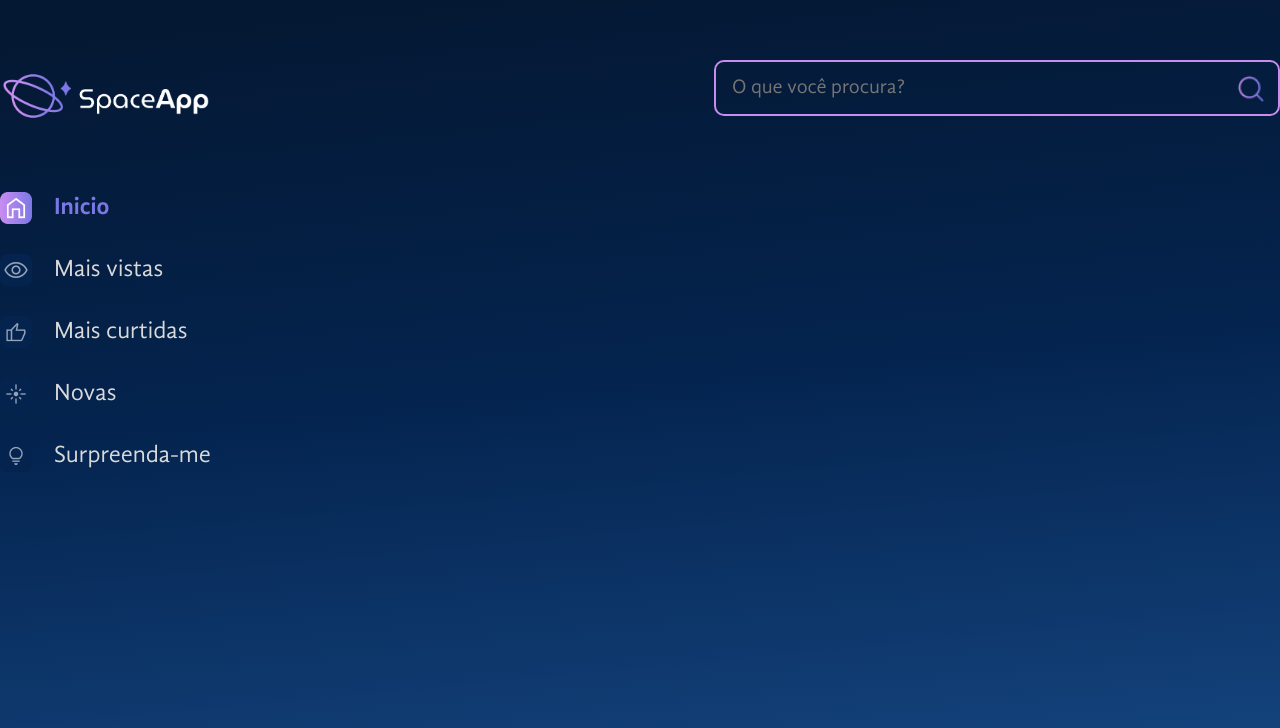
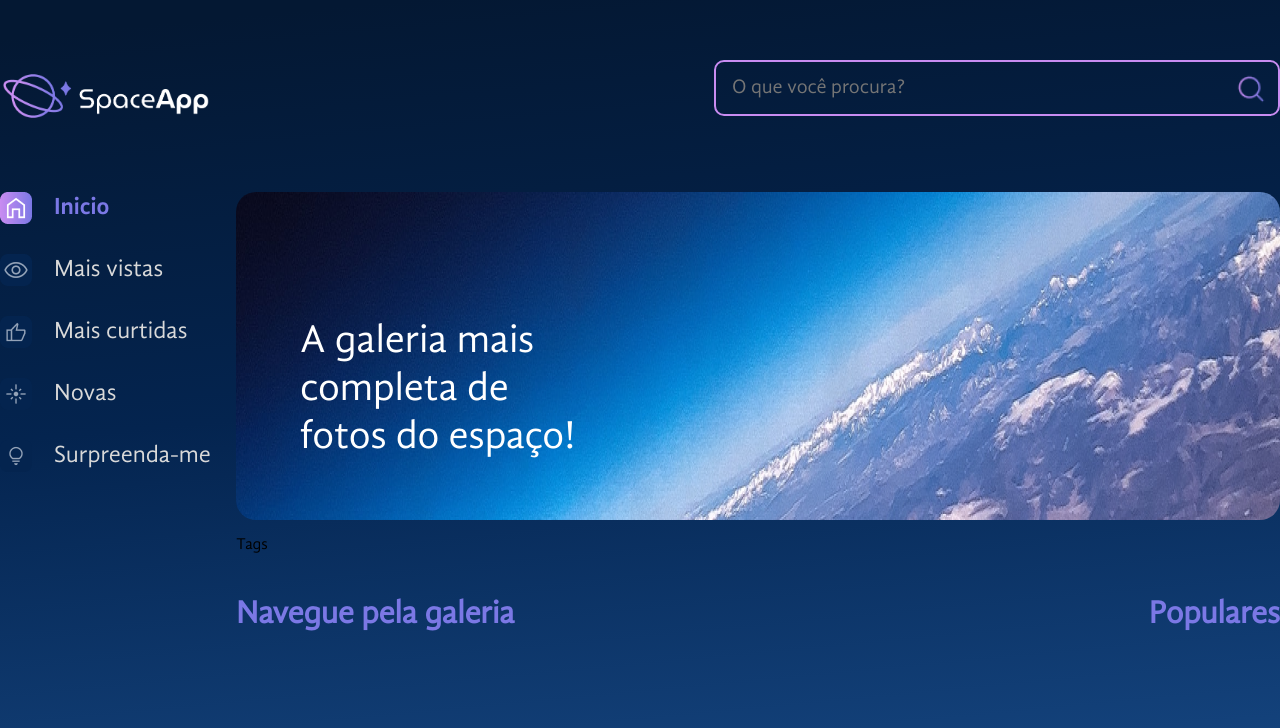
Before and after one commit to felfreitas/space-app, a React (Vite) app: page / in a window 1280 px wide. Shown: the top 728 px of the page. Built offline with nearby package versions, Linux system fonts and the light colour scheme.

Commit message:
Criação dos titulos e início de criação das tags

```diff
--- a/src/App.jsx
+++ b/src/App.jsx
@@ -2,6 +2,9 @@ import { styled } from "styled-components"
 import EstilosGlobais from "./components/EstilosGlobais";
 import Cabecalho from "./components/Cabecalho";
 import BarraLateral from "./components/BarraLateral";
+import Banner from "./components/Banner";
+import bannerImagem from './assets/banner.png'
+import Galeria from "./components/Galeria";
 
 const FundoGradiente = styled.div`
 background: linear-gradient(174.61deg, #041833 4.16%, #04244F 48%, #154580 96.76%);
@@ -9,13 +12,44 @@ width:100%;
 min-height:100vh;
 `
 
+const AppContainer = styled.div`
+  width:1440px;
+  margin: 0 auto;
+  max-width:100%;
+`
+const MainContainer = styled.main`
+  display: flex;
+  gap:24px;
+`
+
+const ConteudoGaleria = styled.section`
+  display:flex;
+  flex-direction:column;
+  flex-grow: 1;
+`
+
 function App() {
 
   return (
     <FundoGradiente>
       <EstilosGlobais />
-      <Cabecalho />
-      <BarraLateral />
+      <AppContainer>
+
+        <Cabecalho />
+        <MainContainer>
+
+          <BarraLateral />
+
+          <ConteudoGaleria>
+
+            <Banner texto='A galeria mais completa de fotos do espaço!' backgroundImage={bannerImagem} />
+
+
+            <Galeria />
+
+          </ConteudoGaleria>
+        </MainContainer>
+      </AppContainer>
     </FundoGradiente>
   )
 }
--- /dev/null
+++ b/src/components/Banner/index.jsx
@@ -0,0 +1,41 @@
+import styled from "styled-components";
+
+const FigureEstilizada = styled.figure`
+
+    background-image: ${props => `url(${props.$backgroundImage})`};
+    flex-grow:1;
+    display:flex;
+    background-repeat: no-repeat;
+    background-size:cover;
+    align-items:center;
+    margin:0;
+    min-height: 328px;
+    border-radius:20px;
+    max-width:100%;
+
+`
+
+
+const TituloEstilizado = styled.h1`
+        color:#FFFFFF;
+        font-size:40px;
+        font-weight:400;
+        line-height:48px;
+        width:301px;
+        margin-top: 92px;
+        margin-left: 64px;
+
+`
+
+const Banner = ({texto, backgroundImage}) => {
+    return (
+        <FigureEstilizada $backgroundImage={backgroundImage}>
+
+            <TituloEstilizado>{texto}</TituloEstilizado>
+
+        </FigureEstilizada>
+    )
+}
+
+
+export default Banner;
--- /dev/null
+++ b/src/components/Galeria/Populares/index.jsx
@@ -0,0 +1,13 @@
+import Titulo from "../../Titulo";
+
+
+
+const Populares = () => {
+
+    return (<>
+        <Titulo $alinhamento='center'>Populares</Titulo>
+    </>
+    )
+}
+
+export default Populares;
--- /dev/null
+++ b/src/components/Galeria/Tags/index.jsx
@@ -0,0 +1,10 @@
+
+
+const Tags =()=>{
+
+    return(
+        <p>Tags</p>
+    )
+}
+
+export default Tags;
--- /dev/null
+++ b/src/components/Galeria/index.jsx
@@ -0,0 +1,35 @@
+import styled from "styled-components";
+import Titulo from "../Titulo";
+import Populares from "./Populares";
+import Tags from "./Tags";
+
+
+const GaleriaContainer = styled.div`
+    display:flex;
+`
+
+const SecaoFluida = styled.section`
+    flex-grow:1;
+`
+
+
+const Galeria = () => {
+    return (
+
+        <>
+            <Tags />
+
+            <GaleriaContainer>
+                <SecaoFluida>
+                    <Titulo>Navegue pela galeria</Titulo>
+                </SecaoFluida>
+
+                <Populares />
+
+            </GaleriaContainer>
+        </>
+    )
+}
+
+
+export default Galeria;
--- /dev/null
+++ b/src/components/Titulo/index.jsx
@@ -0,0 +1,10 @@
+import styled from "styled-components";
+
+
+const Titulo = styled.h2`
+    color:#7B78E5;
+    font-size:32px;
+    text-align: ${ props=> props.$alinhamento ? props.$alinhamento:'left'};
+`
+
+export default Titulo;
```
